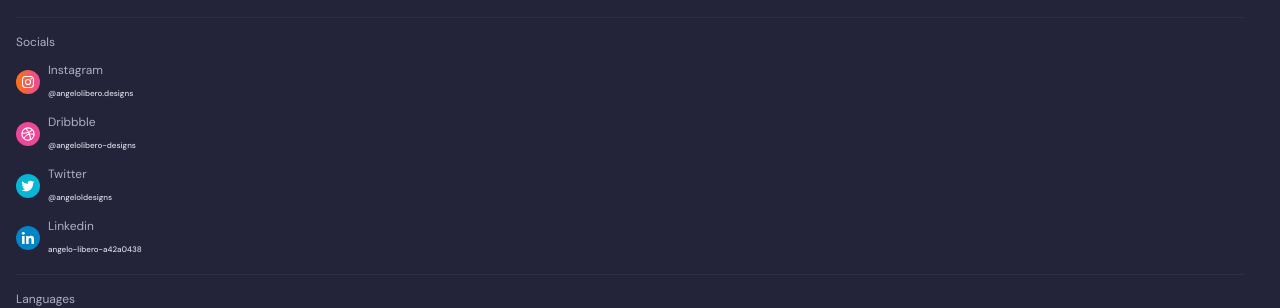
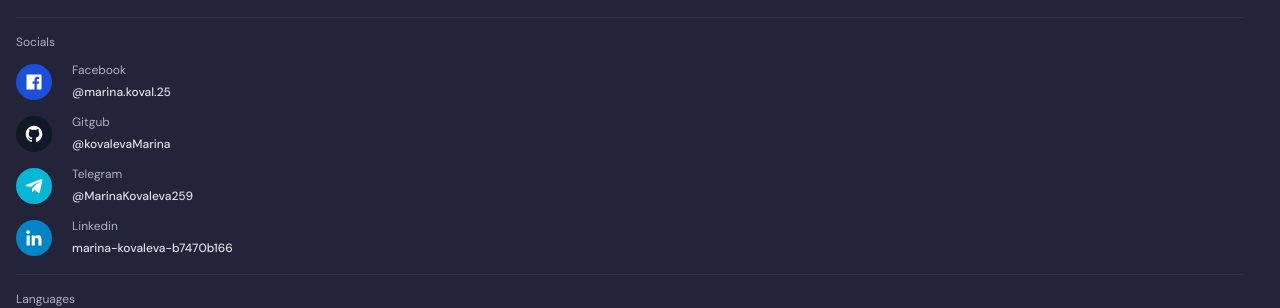
Before and after one commit to kovalevaMarina/cv-page, a React (Vite) app: page / in a window 1280 px wide. Shown: the part 620-928 px from the top of the page. Built offline with nearby package versions, Linux system fonts and the light colour scheme.

Commit message:
Change styles for socials component

```diff
--- a/src/components/Icons/Dribbble.jsx
+++ /dev/null
@@ -1,19 +0,0 @@
-import React from "react";
-
-export function Dribbble(props) {
-  return (
-    <svg
-      xmlns="http://www.w3.org/2000/svg"
-      width="1em"
-      height="1em"
-      viewBox="0 0 24 24"
-      {...props}
-    >
-      <path
-        className="fill-white"
-        d="M20.66 6.98a9.932 9.932 0 0 0-3.641-3.64C15.486 2.447 13.813 2 12 2s-3.486.447-5.02 1.34c-1.533.893-2.747 2.107-3.64 3.64S2 10.187 2 12s.446 3.487 1.34 5.02a9.924 9.924 0 0 0 3.641 3.64C8.514 21.553 10.187 22 12 22s3.486-.447 5.02-1.34a9.932 9.932 0 0 0 3.641-3.64C21.554 15.487 22 13.813 22 12s-.446-3.487-1.34-5.02zM12 3.66c2 0 3.772.64 5.32 1.919c-.92 1.174-2.286 2.14-4.1 2.9c-1.002-1.813-2.088-3.327-3.261-4.54A7.715 7.715 0 0 1 12 3.66zM5.51 6.8a8.116 8.116 0 0 1 2.711-2.22c1.212 1.201 2.325 2.7 3.34 4.5c-2 .6-4.114.9-6.341.9c-.573 0-1.006-.013-1.3-.04A8.549 8.549 0 0 1 5.51 6.8zM3.66 12c0-.054.003-.12.01-.2c.007-.08.01-.146.01-.2c.254.014.641.02 1.161.02c2.666 0 5.146-.367 7.439-1.1c.187.373.381.793.58 1.26c-1.32.293-2.674 1.006-4.061 2.14S6.4 16.247 5.76 17.5c-1.4-1.587-2.1-3.42-2.1-5.5zM12 20.34c-1.894 0-3.594-.587-5.101-1.759c.601-1.187 1.524-2.322 2.771-3.401c1.246-1.08 2.483-1.753 3.71-2.02a29.441 29.441 0 0 1 1.56 6.62a8.166 8.166 0 0 1-2.94.56zm7.08-3.96a8.351 8.351 0 0 1-2.58 2.621c-.24-2.08-.7-4.107-1.379-6.081c.932-.066 1.765-.1 2.5-.1c.799 0 1.686.034 2.659.1a8.098 8.098 0 0 1-1.2 3.46zm-1.24-5c-1.16 0-2.233.047-3.22.14a27.053 27.053 0 0 0-.68-1.62c2.066-.906 3.532-2.006 4.399-3.3c1.2 1.414 1.854 3.027 1.96 4.84c-.812-.04-1.632-.06-2.459-.06z"
-      ></path>
-    </svg>
-  );
-}
-export default Dribbble;
--- /dev/null
+++ b/src/components/Icons/Facebook.jsx
@@ -0,0 +1,19 @@
+import React from "react";
+
+export function Facebook(props) {
+  return (
+    <svg
+      xmlns="http://www.w3.org/2000/svg"
+      width="1em"
+      height="1em"
+      viewBox="0 0 24 24"
+      {...props}
+    >
+      <path
+        className="fill-white"
+        d="M15.402 21v-6.966h2.333l.349-2.708h-2.682V9.598c0-.784.218-1.319 1.342-1.319h1.434V5.857a19.19 19.19 0 0 0-2.09-.107c-2.067 0-3.482 1.262-3.482 3.58v1.996h-2.338v2.708h2.338V21H4a1 1 0 0 1-1-1V4a1 1 0 0 1 1-1h16a1 1 0 0 1 1 1v16a1 1 0 0 1-1 1h-4.598z"
+      ></path>
+    </svg>
+  );
+}
+export default Facebook;
--- /dev/null
+++ b/src/components/Icons/Github.jsx
@@ -0,0 +1,21 @@
+import React from "react";
+
+export function Github(props) {
+  return (
+    <svg
+      xmlns="http://www.w3.org/2000/svg"
+      width="1em"
+      height="1em"
+      viewBox="0 0 24 24"
+      {...props}
+    >
+      <path
+        className="fill-white"
+        fillRule="evenodd"
+        d="M12.026 2c-5.509 0-9.974 4.465-9.974 9.974c0 4.406 2.857 8.145 6.821 9.465c.499.09.679-.217.679-.481c0-.237-.008-.865-.011-1.696c-2.775.602-3.361-1.338-3.361-1.338c-.452-1.152-1.107-1.459-1.107-1.459c-.905-.619.069-.605.069-.605c1.002.07 1.527 1.028 1.527 1.028c.89 1.524 2.336 1.084 2.902.829c.091-.645.351-1.085.635-1.334c-2.214-.251-4.542-1.107-4.542-4.93c0-1.087.389-1.979 1.024-2.675c-.101-.253-.446-1.268.099-2.64c0 0 .837-.269 2.742 1.021a9.582 9.582 0 0 1 2.496-.336a9.554 9.554 0 0 1 2.496.336c1.906-1.291 2.742-1.021 2.742-1.021c.545 1.372.203 2.387.099 2.64c.64.696 1.024 1.587 1.024 2.675c0 3.833-2.33 4.675-4.552 4.922c.355.308.675.916.675 1.846c0 1.334-.012 2.41-.012 2.737c0 .267.178.577.687.479C19.146 20.115 22 16.379 22 11.974C22 6.465 17.535 2 12.026 2z"
+        clipRule="evenodd"
+      ></path>
+    </svg>
+  );
+}
+export default Github;
--- /dev/null
+++ b/src/components/Icons/Telegram.jsx
@@ -0,0 +1,19 @@
+import React from "react";
+
+export function Telegram(props) {
+  return (
+    <svg
+      xmlns="http://www.w3.org/2000/svg"
+      width="1em"
+      height="1em"
+      viewBox="0 0 24 24"
+      {...props}
+    >
+      <path
+        className="fill-white"
+        d="m20.665 3.717l-17.73 6.837c-1.21.486-1.203 1.161-.222 1.462l4.552 1.42l10.532-6.645c.498-.303.953-.14.579.192l-8.533 7.701h-.002l.002.001l-.314 4.692c.46 0 .663-.211.921-.46l2.211-2.15l4.599 3.397c.848.467 1.457.227 1.668-.785l3.019-14.228c.309-1.239-.473-1.8-1.282-1.434z"
+      ></path>
+    </svg>
+  );
+}
+export default Telegram;
--- a/src/components/Icons/Twitter.jsx
+++ /dev/null
@@ -1,19 +0,0 @@
-import React from "react";
-
-export function Twitter(props) {
-  return (
-    <svg
-      xmlns="http://www.w3.org/2000/svg"
-      width="1em"
-      height="1em"
-      viewBox="0 0 24 24"
-      {...props}
-    >
-      <path
-        className="fill-white"
-        d="M19.633 7.997c.013.175.013.349.013.523c0 5.325-4.053 11.461-11.46 11.461c-2.282 0-4.402-.661-6.186-1.809c.324.037.636.05.973.05a8.07 8.07 0 0 0 5.001-1.721a4.036 4.036 0 0 1-3.767-2.793c.249.037.499.062.761.062c.361 0 .724-.05 1.061-.137a4.027 4.027 0 0 1-3.23-3.953v-.05c.537.299 1.16.486 1.82.511a4.022 4.022 0 0 1-1.796-3.354c0-.748.199-1.434.548-2.032a11.457 11.457 0 0 0 8.306 4.215c-.062-.3-.1-.611-.1-.923a4.026 4.026 0 0 1 4.028-4.028c1.16 0 2.207.486 2.943 1.272a7.957 7.957 0 0 0 2.556-.973a4.02 4.02 0 0 1-1.771 2.22a8.073 8.073 0 0 0 2.319-.624a8.645 8.645 0 0 1-2.019 2.083z"
-      ></path>
-    </svg>
-  );
-}
-export default Twitter;
--- a/src/components/Socials/SocialItem.jsx
+++ b/src/components/Socials/SocialItem.jsx
@@ -1,14 +1,15 @@
 import React from "react";
 
-const SocialItem = ({ socialName, link, icon, colorClass }) => {
+const SocialItem = ({ socialName, link, linkHref, icon, colorClass }) => {
   return (
     <li className="mb-3 flex items-center">
-      <div className={`mr-2 rounded-full ${colorClass} p-1`}>{icon}</div>
+      <div className={`mr-5 rounded-full ${colorClass} p-2`}>{icon}</div>
       <div>
         <h4 className="title-h4">{socialName}</h4>
         <a
-          className="font-dmsans text-[8px] font-medium text-gainsboro"
-          href="#"
+          className="font-dmsans text-xs font-medium text-gainsboro"
+          href={linkHref}
+          target="_blank"
         >
           {link}
         </a>
--- a/src/components/Socials/Socials.jsx
+++ b/src/components/Socials/Socials.jsx
@@ -1,36 +1,40 @@
 import React from "react";
 import SocialItem from "./SocialItem";
-import Instagram from "../Icons/Instagram";
-import Dribbble from "../Icons/Dribbble";
-import Twitter from "../Icons/Twitter";
+import Facebook from "../Icons/Facebook";
+import Gitgub from "../Icons/Github";
+import Telegram from "../Icons/Telegram";
 import Linkedin from "../Icons/Linkedin";
 
 const socials = [
   {
-    socialName: "Instagram",
-    link: "@angelolibero.designs",
-    icon: <Instagram />,
-    colorClass: "bg-gradient-to-r from-orange-500 to-pink-500",
+    socialName: "Facebook",
+    link: "@marina.koval.25",
+    linkHref: "https://www.facebook.com/marina.koval.25/",
+    icon: <Facebook className="h-5 w-5" />,
+    colorClass: "bg-blue-700",
   },
 
   {
-    socialName: "Dribbble",
-    link: "@angelolibero-designs",
-    icon: <Dribbble />,
-    colorClass: "bg-pink-500",
+    socialName: "Gitgub",
+    link: "@kovalevaMarina",
+    linkHref: "https://github.com/kovalevaMarina",
+    icon: <Gitgub className="h-5 w-5" />,
+    colorClass: "bg-gray-900",
   },
 
   {
-    socialName: "Twitter",
-    link: "@angeloldesigns",
-    icon: <Twitter />,
+    socialName: "Telegram",
+    link: "@MarinaKovaleva259",
+    linkHref: "https://t.me/MarinaKovaleva259",
+    icon: <Telegram className="h-5 w-5" />,
     colorClass: "bg-cyan-500",
   },
 
   {
     socialName: "Linkedin",
-    link: "angelo-libero-a42a0438",
-    icon: <Linkedin />,
+    link: "marina-kovaleva-b7470b166",
+    linkHref: "https://www.linkedin.com/in/marina-kovaleva-b7470b166/",
+    icon: <Linkedin className="h-5 w-5" />,
     colorClass: "bg-sky-600",
   },
 ];
```
